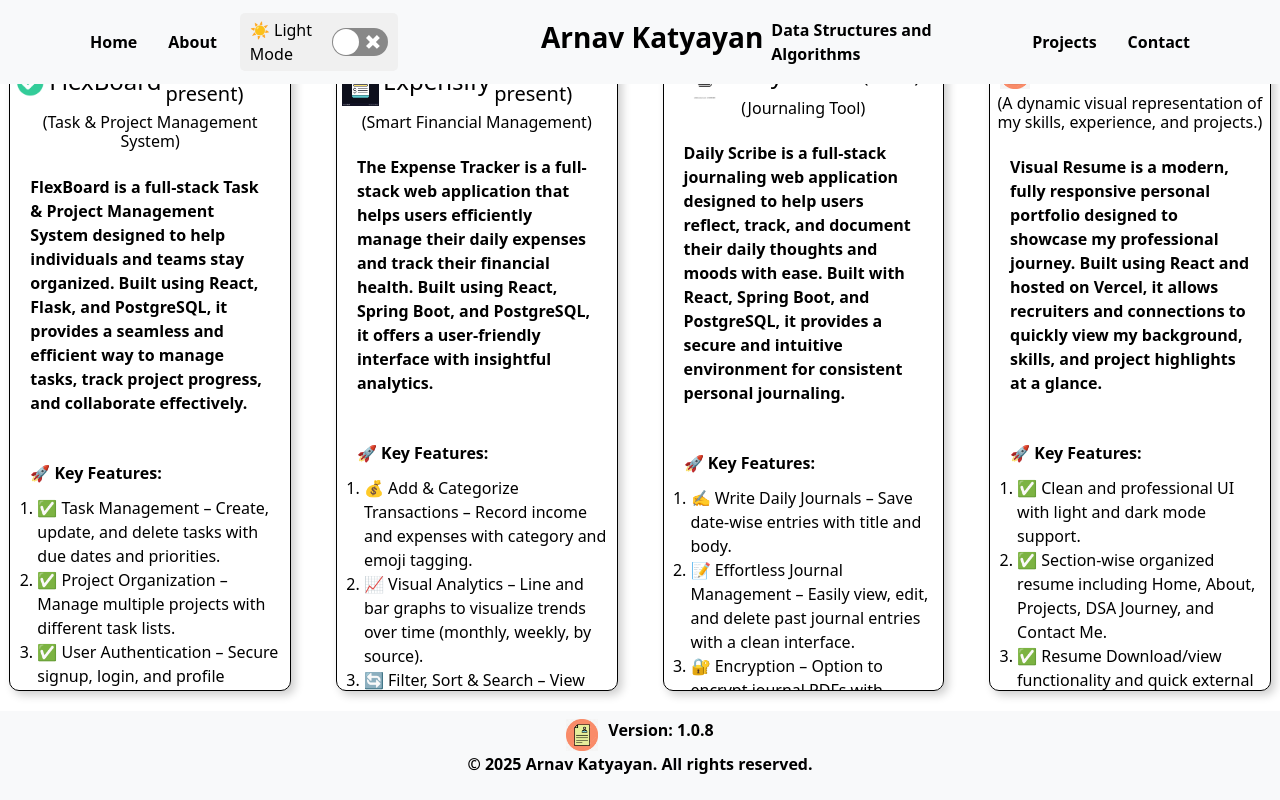
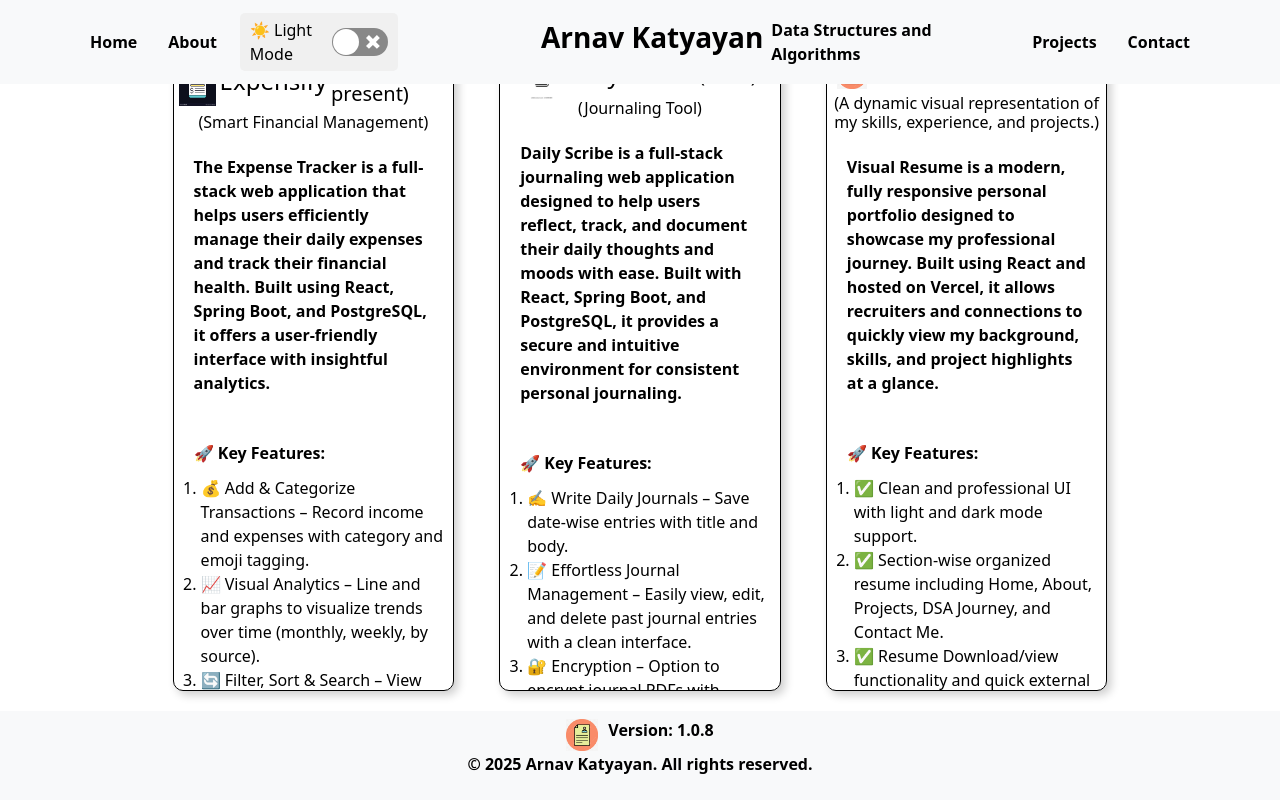
Before and after one commit to arnavkatyayan/visualresumearnavk2025, a React (Create React App) app: page / in a window 1280 px wide. Both pictures are taken after a click on the button "Projects". Built offline with nearby package versions, Linux system fonts and the light colour scheme.

Commit message:
Commenting flexboard as it is work in progress.

```diff
--- a/src/ProjectsPage.js
+++ b/src/ProjectsPage.js
@@ -9,7 +9,7 @@
 
     return (
         <div className="projects-page">
-            <div className={`projects fade-up ${props.darkMode ? "skills-each-dark-mode" : ""}`} >
+            {/* <div className={`projects fade-up ${props.darkMode ? "skills-each-dark-mode" : ""}`} >
                 <div className="logo-name">
                     <img src={FlexBoardLogo} className="flexboard-logo" />
                     <h4 className="project-names">FlexBoard</h4>
@@ -40,7 +40,7 @@
                         FlexBoardApp Repository
                     </a>
                 </p>
-            </div>
+            </div> */}
 
             <div className={`projects fade-down ${props.darkMode ? "skills-each-dark-mode" : ""}`} >
                 <div className="logo-name">
```
